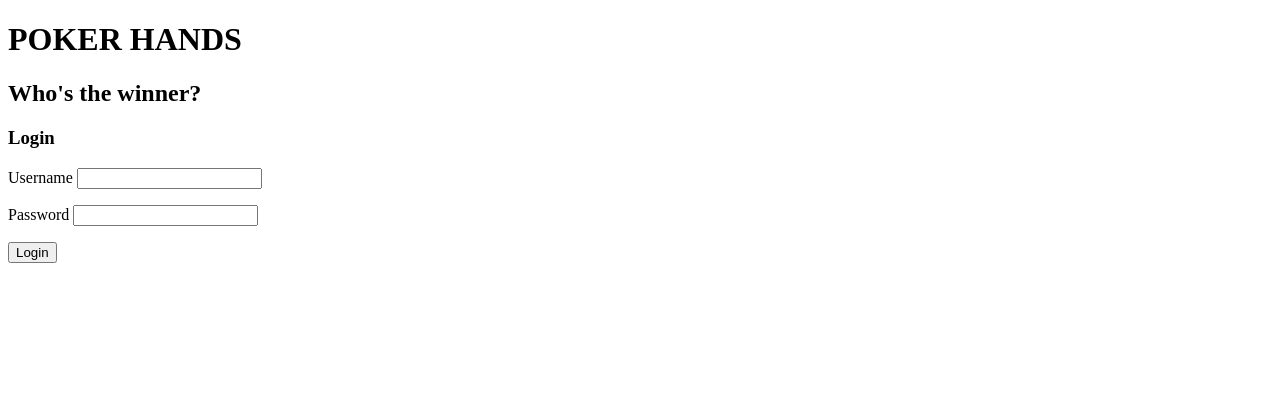
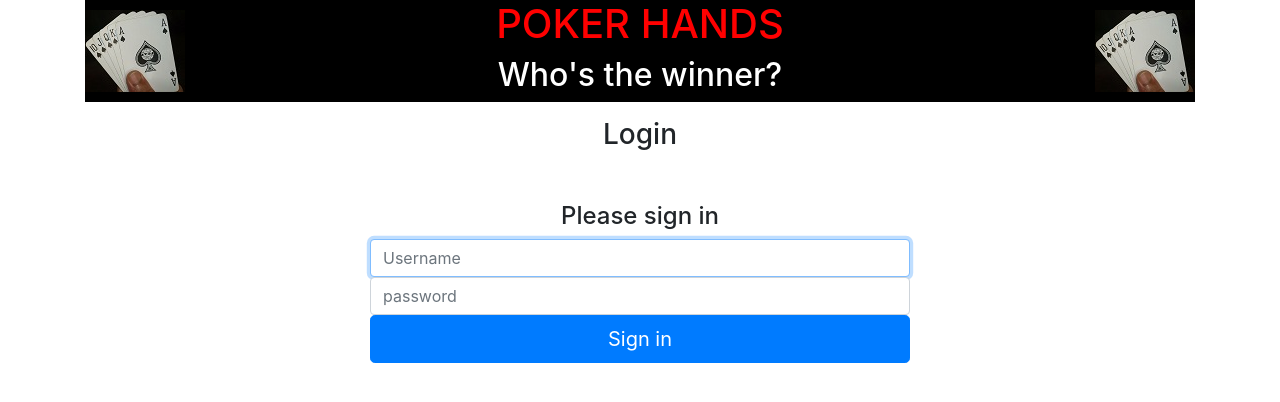
Before and after one commit to sbuttigieg/Poker_Hands, a PHP site: page /index.php in a window 1280 px wide. Shown: the top 402 px of the page. Run offline with PHP 8.4, Linux system fonts and the light colour scheme.

Commit message:
Added bootstrap to page. Beautified title and login views.

```diff
--- a/View/login.php
+++ b/View/login.php
@@ -11,26 +11,31 @@ if (isset($_SESSION['adminUser'])){
     session_destroy();
     $_SESSION = array();
     $_GET = array();
-}
+}?>
 
-// check for login errors and print message if they exist
-if (isset($loginError) && $loginError) {
-    echo "Invalid username or password, please try again.";
-}
-?>
-
-<!--    log in form
-        calls upload when button is pressed and posts username and password-->
-<form name="loginForm" id="loginForm" action="index.php?upload" method="POST">
-    <p>
-        <label for="username">Username</label>
-        <input type="text" id="username" name="username">
-    </p>
-    <p>
-        <label for="password">Password</label>
-        <input type="password" id="password" name="password">
-    </p>
-    <p>
-        <input type="submit" value="Login">
-    </p>
-</form>
+<div class="row">
+    <div class="col-md-3"></div>
+    <div class="col-md-6 align-self-center">
+        <!--    log in form that calls upload when button is pressed and posts
+                username and password   -->
+        <form class="form-signin" name="loginForm" id="loginForm"
+            action="index.php?upload" method="POST">
+                <h4 class="form-signin-heading text-center">Please sign in</h4>
+                <label class="sr-only" for="username">Username</label>
+                <input class="form-control" placeholder="Username"
+                       required autofocus type="text" id="username"
+                       name="username">
+                <label class="sr-only" for="password">Password</label>
+                <input class="form-control" placeholder="password"
+                       required type="password" id="password" name="password">
+                <button class="btn btn-lg btn-primary btn-block" type="submit">Sign in</button>
+        </form>
+        <?php
+        // check for login errors and print message if they exist
+        if (isset($loginError) && $loginError) {
+            echo "<h6 class=\"text-center\" style=\"color:red;\">"
+                . "Invalid username or password, please try again.<h6>";
+        }?>
+    </div>
+    <div class="col-md-3"></div>
+</div>
--- a/View/title.php
+++ b/View/title.php
@@ -1,17 +1,27 @@
-<h1>POKER HANDS</h1>
-<h2>Who's the winner?</h2>
+<div style="background-color: black;" class="page-header">
+    <div class="row">
+        <div class="col-md-4 align-self-center">
+            <img class="float-left" src="img/poker-hands-100x82.jpg" alt="Poker Hand" height="82" width="100">
+        </div>
+        <div class="col-md-4">
+                <h1 class="text-center" style="color:red;">POKER HANDS</h1>
+                <h2 class="text-center" style="color:white;">Who's the winner?</h2>
+        </div>
+        <div class="col-md-4 align-self-center">
+            <img class="float-right align-middle" src="img/poker-hands-100x82.jpg" alt="Poker Hand" height="82" width="100">
+        </div>
+    </div>
+</div>
+<div class="row">
+    <div class="col-md-12 pt-3" style="height:100px;">
 
 <?php
-
-// if not logged in (adminUser is not set in Session)
-    // Sub-Title = Login
-// else if result page is called
-    // Sub-Title = The results are:
-// else Sub-Title = Upload file
-if (!isset($_SESSION['adminUser'])){
-    echo "<h3>Login</h3>";
-} else if (isset($_GET['results'])){
-    echo "<h3>The results are:</h3>";
+if (!isset($_SESSION['adminUser'])){                        // if not logged in
+    echo "<h3 class=\"text-center\">Login</h3>";            // Sub-Title = Login
+} else if (isset($_GET['results'])){                        // else if result page is called
+    echo "<h3 class=\"text-center\">The results are:</h3>"; // Sub-Title = The results are:
 } else {
-    echo "<h3>Upload file</h3>";
-}
+    echo "<h3 class=\"text-center\">Upload file</h3>";      // else Sub-Title = Upload file
+}?>
+    </div>
+</div>
--- a/index.php
+++ b/index.php
@@ -6,12 +6,30 @@ require_once 'Controller/Controller.php';
 <html>
     <head>
         <meta charset="UTF-8">
+        <meta http-equiv=""X-UA-Compatible" content="IE=edge">
+        <meta name="viewport" content="width=device-width, initial-scale=1">
+        <title>Poker Hands</title>
+        <!-- CSS -->
+        <link href="https://stackpath.bootstrapcdn.com/bootstrap/4.4.1/css/bootstrap.min.css" rel="stylesheet"
+              integrity="sha384-Vkoo8x4CGsO3+Hhxv8T/Q5PaXtkKtu6ug5TOeNV6gBiFeWPGFN9MuhOf23Q9Ifjh" crossorigin="anonymous">
+        <!-- Compiled and minified JavaScript -->
+        <script src="https://code.jquery.com/jquery-3.4.1.slim.min.js"
+            integrity="sha384-J6qa4849blE2+poT4WnyKhv5vZF5SrPo0iEjwBvKU7imGFAV0wwj1yYfoRSJoZ+n"
+        crossorigin="anonymous"></script>
+        <script src="https://cdn.jsdelivr.net/npm/popper.js@1.16.0/dist/umd/popper.min.js"
+                accesskey=""integrity="sha384-Q6E9RHvbIyZFJoft+2mJbHaEWldlvI9IOYy5n3zV9zzTtmI3UksdQRVvoxMfooAo"
+            crossorigin="anonymous"></script>
+        <script src="https://stackpath.bootstrapcdn.com/bootstrap/4.4.1/js/bootstrap.min.js"
+            integrity="sha384-wfSDF2E50Y2D1uUdj0O3uMBJnjuUD4Ih7YwaYd1iqfktj0Uod8GCExl3Og8ifwB6"
+            crossorigin="anonymous"></script>
         <title>Poker Hands</title>
     </head>
     <body>
-        <?php
-        $controller = new Controller();
-        $controller->invoke();
-        ?>
+        <div class="container">
+            <?php
+            $controller = new Controller();
+            $controller->invoke();
+            ?>
+        </div>
     </body>
 </html>
```
Also changed, not shown: View/img/poker-hands-100x82.jpg (added).
